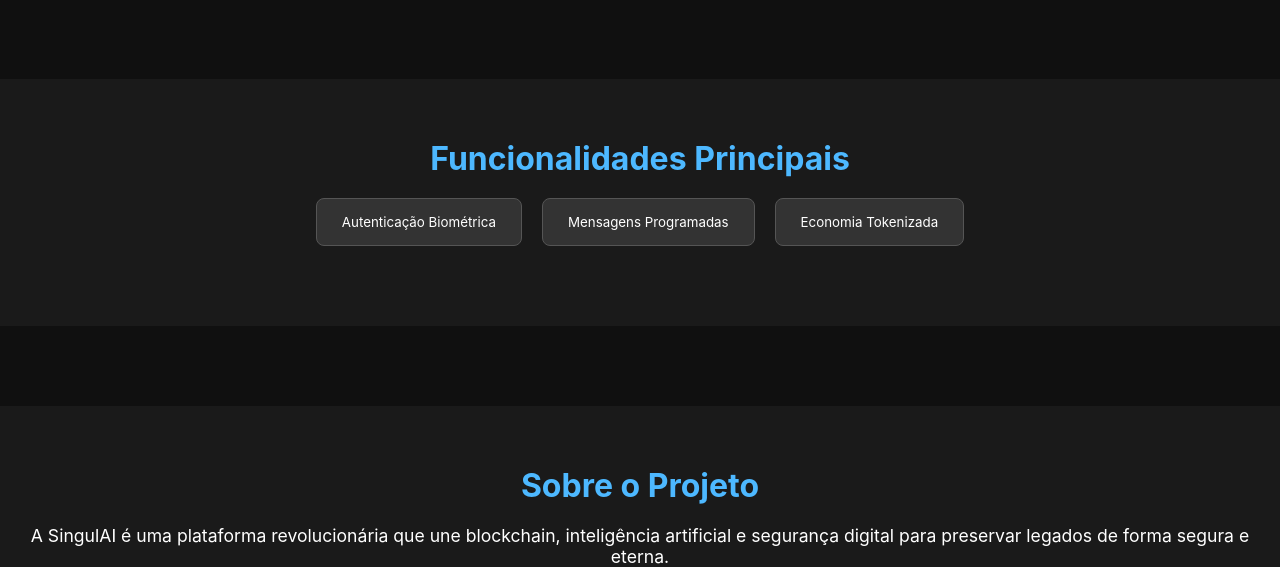
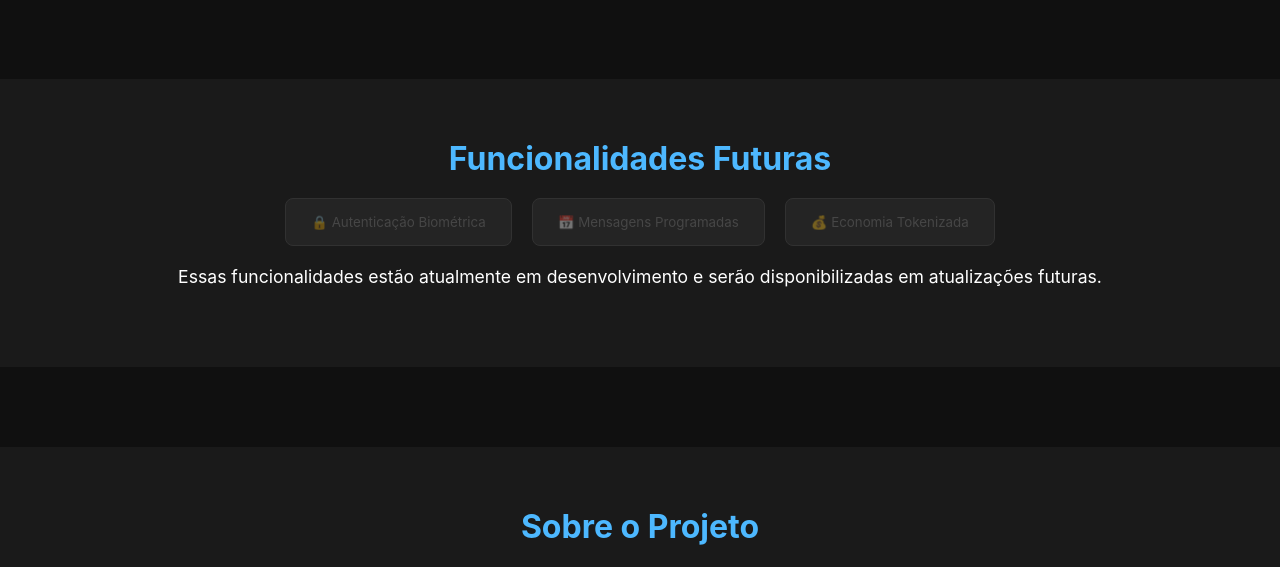
Before and after one commit to frodrigoalves/front2, a plain HTML site: page index.html in a window 1280 px wide. Shown: the part 801-1368 px from the top of the page. Drawn offline with nearby package versions, Linux system fonts and the light colour scheme.

Commit message:
Melhoria na seção de funcionalidades: adição de visual de recursos futuros

```diff
--- a/index.html
+++ b/index.html
@@ -43,15 +43,16 @@
         </div>
     </section>
 
-    <!-- FUNCIONALIDADES -->
-    <section id="funcionalidades" class="content-section">
-        <h2>Funcionalidades Principais</h2>
+    <section class="content-section" id="funcionalidades">
+        <h2>Funcionalidades Futuras</h2>
         <div class="func-buttons">
-            <button class="func-button">Autenticação Biométrica</button>
-            <button class="func-button">Mensagens Programadas</button>
-            <button class="func-button">Economia Tokenizada</button>
+            <button class="func-button" disabled title="Em breve">🔒 Autenticação Biométrica</button>
+            <button class="func-button" disabled title="Em breve">📅 Mensagens Programadas</button>
+            <button class="func-button" disabled title="Em breve">💰 Economia Tokenizada</button>
         </div>
+        <p>Essas funcionalidades estão atualmente em desenvolvimento e serão disponibilizadas em atualizações futuras.</p>
     </section>
+
 
     <!-- SOBRE -->
     <section id="sobre" class="content-section">
--- a/style.css
+++ b/style.css
@@ -165,7 +165,13 @@
     margin-bottom: 20px;
 }
 
-/* FUNCTIONALITY BUTTONS */
+/* SEÇÃO DE FUNCIONALIDADES FUTURAS */
+.content-section h2 {
+    font-size: 2rem;
+    color: #4db8ff;
+    margin-bottom: 20px;
+}
+
 .func-buttons {
     display: flex;
     justify-content: center;
@@ -176,15 +182,22 @@
 .func-button {
     padding: 15px 25px;
     background: #333;
-    color: #fff;
+    color: #888;
     border-radius: 8px;
     border: 1px solid #555;
-    cursor: pointer;
+    cursor: not-allowed;
+    opacity: 0.6;
     transition: background 0.3s ease;
 }
 
 .func-button:hover {
-    background: #555;
+    background: #444;
+    color: #ccc;
+}
+
+.func-button[disabled] {
+    opacity: 0.4;
+    cursor: not-allowed;
 }
 
 /* FORM STYLES */
```
